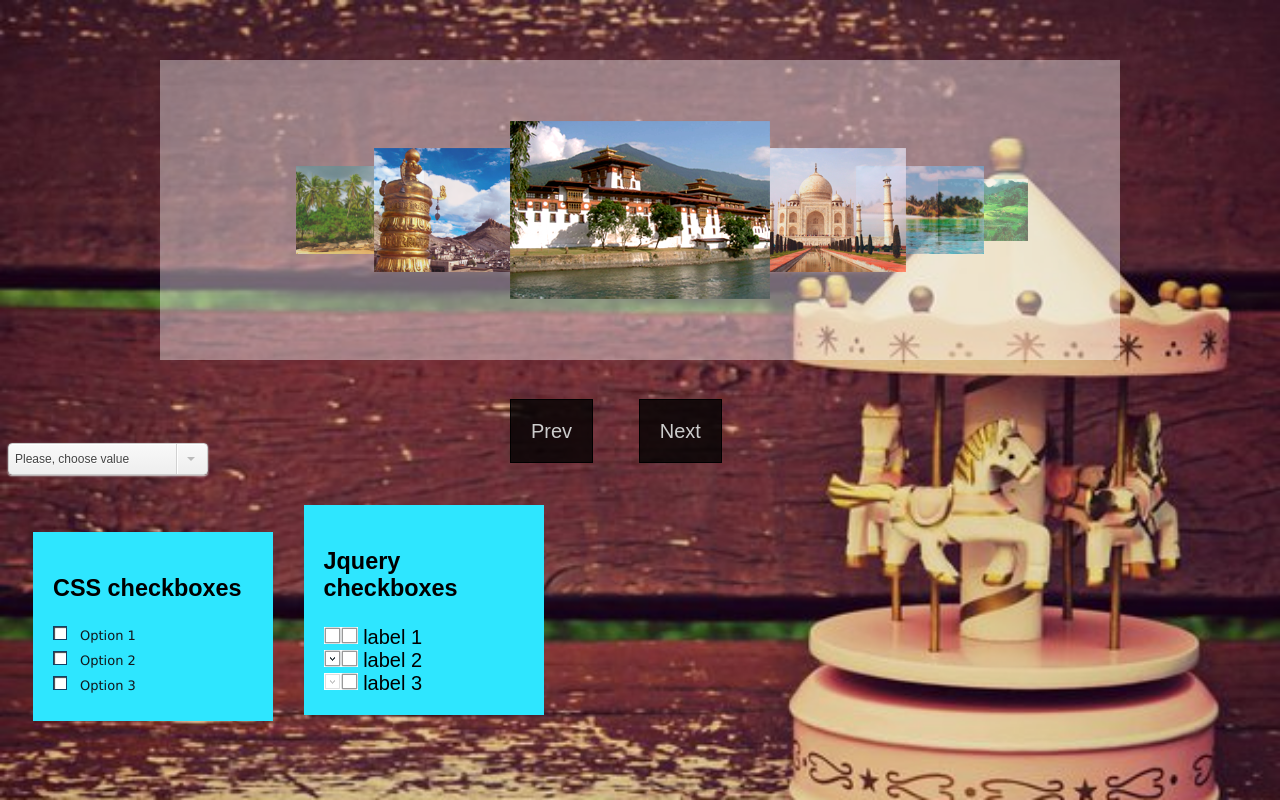
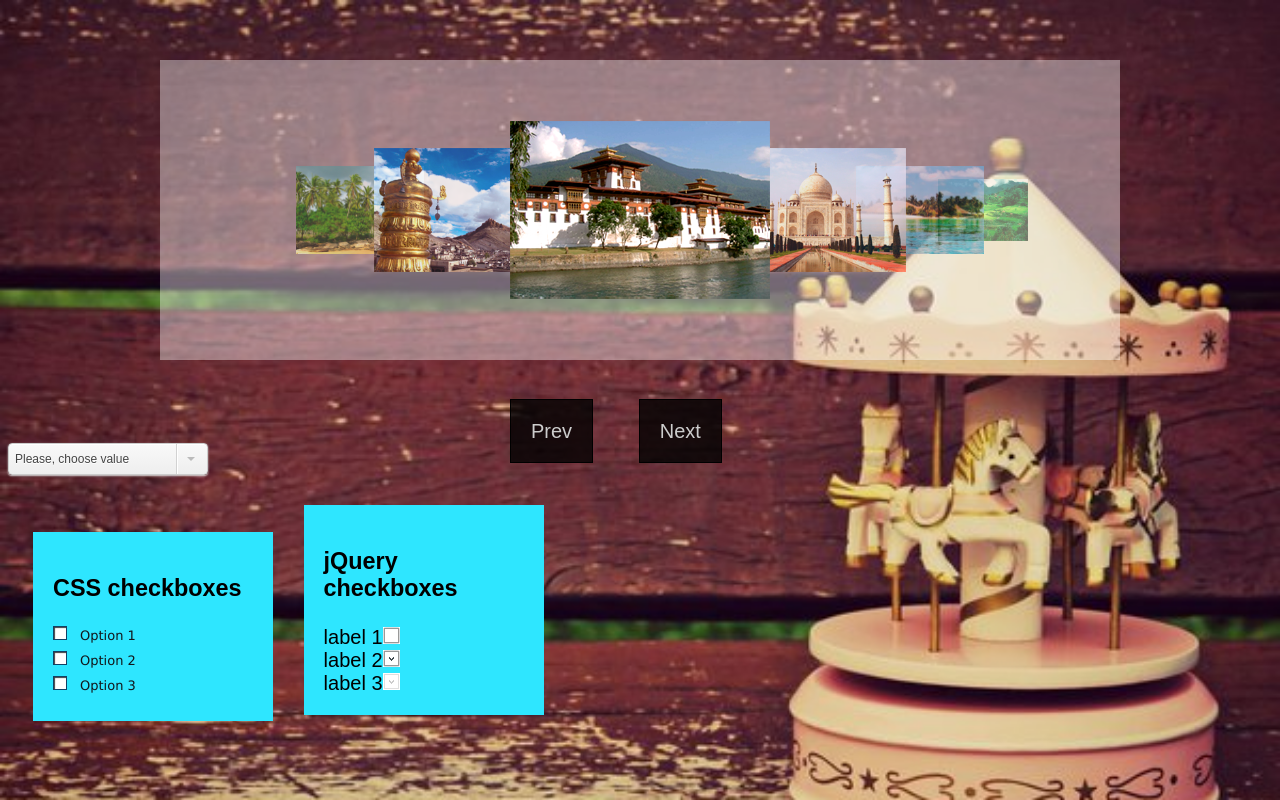
Before and after one commit to mikilka/JS_work9-10, a plain HTML site: page index.html in a window 1280 px wide. Drawn offline with nearby package versions, Linux system fonts and the light colour scheme.

Commit message:
some fixes

```diff
--- a/css/style.css
+++ b/css/style.css
@@ -114,11 +114,15 @@ input[type="checkbox"]:checked + label::before {
     overflow: hidden;
 }
 
+.niceNotChecked {
+    background-position: 0 0;
+}
+
 .niceChecked {
     background-position: 0 -17px;
 }
 
-.niceCheck>input {
+.niceCheck input {
     margin-left: -100px;
 }
 
--- a/index.html
+++ b/index.html
@@ -55,7 +55,7 @@
              */
             var wrapInput = input.parent();
             if(!input.attr("checked")) {
-                wrapInput.removeClass("niceChecked");
+                wrapInput.addClass("niceNotChecked");
             }
             else
             {
@@ -80,7 +80,7 @@
                     checkValue = el.attr("value");
                     checkTab = el.attr("tabindex");
                 if(checkChecked)
-//                mistake is in after, but what i must to do?
+//                i think mistake is in after, but what i must to do?
                     el.after("<span class='niceCheck niceChecked'>"+
                             "<input type='checkbox'"+" "+
                             "name='"+checkName+"'"+" "+
@@ -106,11 +106,11 @@
                 /* цепляем обработчики стилизированным checkbox */
                 el.next().bind("mousedown", function(e) { changeCheck(jQuery(this)) });
                 el.next().find("input").eq(0).bind("change", function(e) { changeVisualCheck(jQuery(this)) });
+                el.remove();
                 if(jQuery.browser.msie)
                 {
                     el.next().find("input").eq(0).bind("click", function(e) { changeVisualCheck(jQuery(this)) });
                 }
-                el.remove();
             }
             catch(e)
             {
@@ -160,25 +160,13 @@
         </li>
     </ul>
     <div class="jquery-checkboxes">
-        <h3>Jquery checkboxes</h3>
-        <div>
-            <span  class="niceCheck">
-                <input type="checkbox" id="ch1" tabindex="1" />
-            </span>
-            <label for="ch1">label 1</label>
-        </div>
-        <div>
-            <span  class="niceCheck niceChecked">
-                <input type="checkbox" checked="checked" id="ch2" tabindex="2" value="2" />
-            </span>
-            <label for="ch2">label 2</label>
-        </div>
-        <div>
-            <span  class="niceCheck niceChecked niceCheckDisabled">
-                <input type="checkbox" id="ch3" checked="checked" disabled="disabled" />
-            </span>
-            <label for="ch3">label 3</label>
-        </div>
+        <h3>jQuery checkboxes</h3>
+        <form action="#">
+            <div><label for="ch1">label 1</label><input type="checkbox" class="niceCheck" id="ch1" tabindex="1" /> </div>
+            <div><label for="ch2">label 2</label><input type="checkbox" class="niceCheck" checked="checked" id="ch2" tabindex="2" value="2" /></div>
+            <div><label for="ch3">label 3</label><input type="checkbox" class="niceCheck" id="ch3" checked="checked" disabled="disabled" /></div>
+        </form>
+
     </div>
     <script type="text/javascript">
         $(document).ready(function () {
```
Lines whose indentation alone changed are shown as unchanged.
